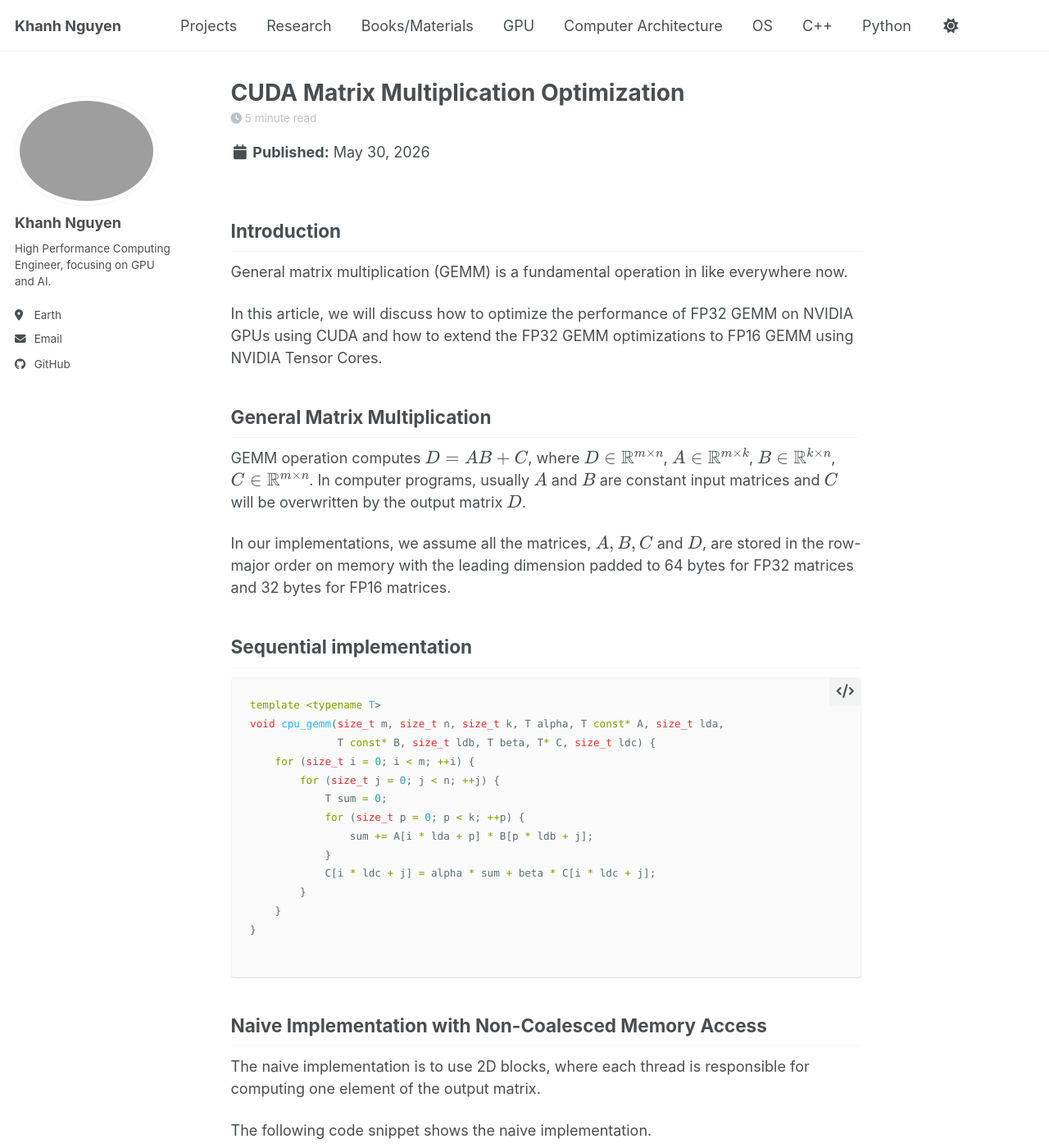
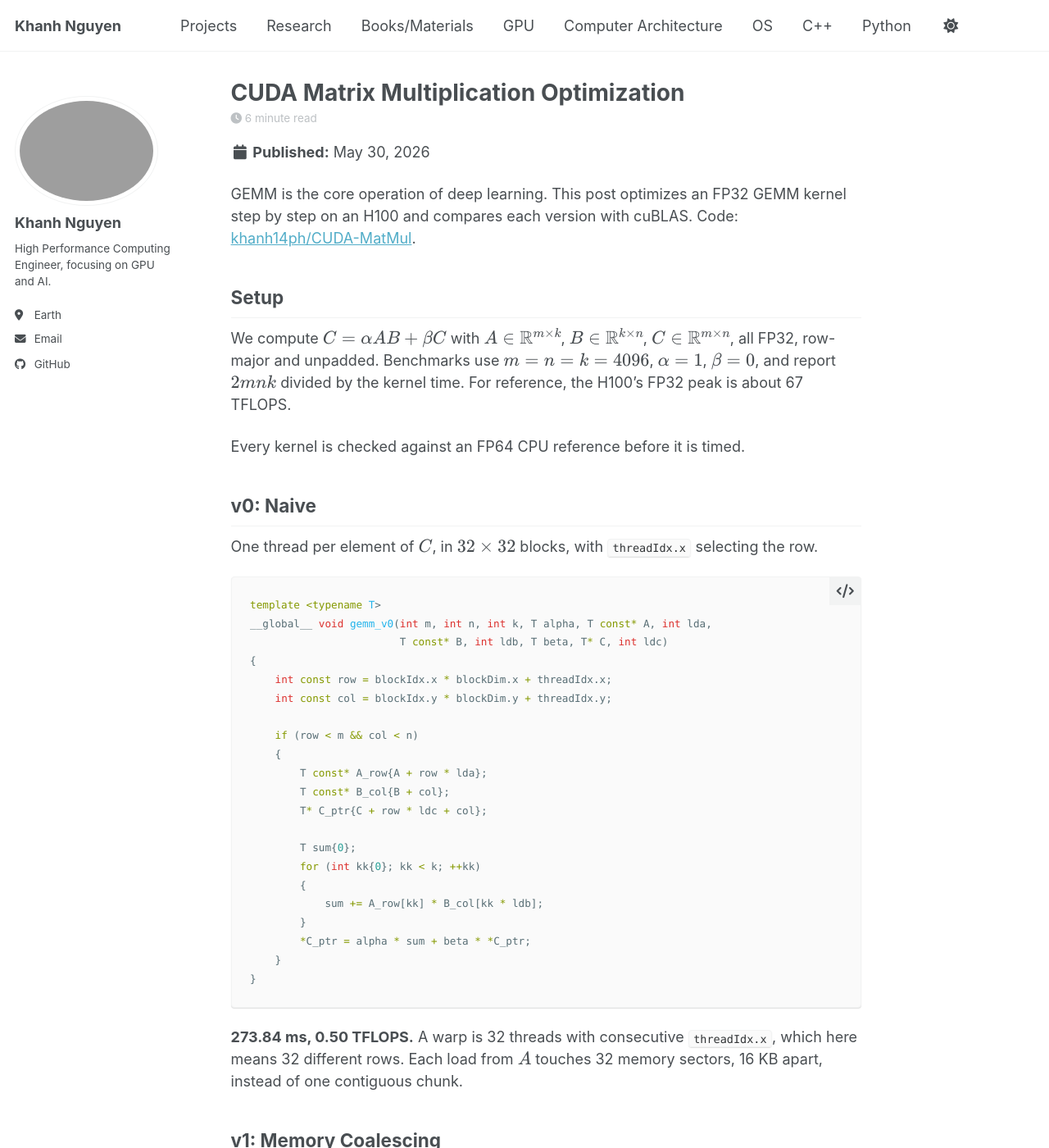
Before and after one commit to khanh14ph/khanh14ph.github.io, a Jekyll site: the page built from _posts/2026-05-30-CUDA-MatMul-Optimization.md, in a window 1280 px wide and 1400 px high. Shown: the whole window at 82% size. Built offline with Jekyll 4.4.1, drawn with Linux system fonts in a browser that asks for light colours; a script bundle is joined from its source files by our own code; library files that are not in the unit come from our copies; some of the changed text lies outside the part shown.

Commit message:
Rewrite CUDA GEMM post with H100 results
Benchmark v0-v3 and cuBLAS on H100 at 4096^3 with correct TFLOPS
(the old numbers were GFLOPS), match the code to the benchmarked
kernels, and trim the post to a minimal walkthrough.

Co-Authored-By: Claude Opus 5.5 <noreply@anthropic.com>

````diff
--- a/_posts/2026-05-30-CUDA-MatMul-Optimization.md
+++ b/_posts/2026-05-30-CUDA-MatMul-Optimization.md
@@ -5,77 +5,53 @@ categories:
   - GPU
 ---
 
-## Introduction
+GEMM is the core operation of deep learning. This post optimizes an FP32 GEMM kernel step by step on an H100 and compares each version with cuBLAS. Code: [khanh14ph/CUDA-MatMul](https://github.com/khanh14ph/CUDA-MatMul).
 
-General matrix multiplication (GEMM) is a fundamental operation in like everywhere now.
+## Setup
 
-In this article, we will discuss how to optimize the performance of FP32 GEMM on NVIDIA GPUs using CUDA and how to extend the FP32 GEMM optimizations to FP16 GEMM using NVIDIA Tensor Cores.
+We compute $$C = \alpha AB + \beta C$$ with $$A \in \mathbb{R}^{m \times k}$$, $$B \in \mathbb{R}^{k \times n}$$, $$C \in \mathbb{R}^{m \times n}$$, all FP32, row-major and unpadded. Benchmarks use $$m = n = k = 4096$$, $$\alpha = 1$$, $$\beta = 0$$, and report $$2mnk$$ divided by the kernel time. For reference, the H100's FP32 peak is about 67 TFLOPS.
 
-## General Matrix Multiplication
+Every kernel is checked against an FP64 CPU reference before it is timed.
 
-GEMM operation computes $$D = AB + C$$, where $$D \in \mathbb{R}^{m \times n}$$, $$A \in \mathbb{R}^{m \times k}$$, $$B \in \mathbb{R}^{k \times n}$$, $$C \in \mathbb{R}^{m \times n}$$. In computer programs, usually $$A$$ and $$B$$ are constant input matrices and $$C$$ will be overwritten by the output matrix $$D$$.
+## v0: Naive
 
-In our implementations, we assume all the matrices, $$A, B, C$$ and $$D$$, are stored in the row-major order on memory with the leading dimension padded to 64 bytes for FP32 matrices and 32 bytes for FP16 matrices.
-
-## Sequential implementation
-
-```cpp
-template <typename T>
-void cpu_gemm(size_t m, size_t n, size_t k, T alpha, T const* A, size_t lda,
-              T const* B, size_t ldb, T beta, T* C, size_t ldc) {
-    for (size_t i = 0; i < m; ++i) {
-        for (size_t j = 0; j < n; ++j) {
-            T sum = 0;
-            for (size_t p = 0; p < k; ++p) {
-                sum += A[i * lda + p] * B[p * ldb + j];
-            }
-            C[i * ldc + j] = alpha * sum + beta * C[i * ldc + j];
-        }
-    }
-}
-
-```
-## Naive Implementation with Non-Coalesced Memory Access
-
-The naive implementation is to use 2D blocks, where each thread is responsible for computing one element of the output matrix.
-
-The following code snippet shows the naive implementation.
+One thread per element of $$C$$, in $$32 \times 32$$ blocks, with `threadIdx.x` selecting the row.
 
 ```cpp
 template <typename T>
 __global__ void gemm_v0(int m, int n, int k, T alpha, T const* A, int lda,
                         T const* B, int ldb, T beta, T* C, int ldc)
 {
-    int const row{static_cast<int>(blockIdx.x * blockDim.x + threadIdx.x)};
-    int const col{static_cast<int>(blockIdx.y * blockDim.y + threadIdx.y)};
+    int const row = blockIdx.x * blockDim.x + threadIdx.x;
+    int const col = blockIdx.y * blockDim.y + threadIdx.y;
 
     if (row < m && col < n)
     {
-        // 64-bit offsets computed once; everything else stays 32-bit
-        T const* A_row{A + static_cast<size_t>(row) * lda};
+        T const* A_row{A + row * lda};
         T const* B_col{B + col};
-        T* C_ptr{C + static_cast<size_t>(row) * ldc + col};
+        T* C_ptr{C + row * ldc + col};
 
-        T sum{static_cast<T>(0)};
+        T sum{0};
         for (int kk{0}; kk < k; ++kk)
         {
-            sum += A_row[kk] * B_col[static_cast<size_t>(kk) * ldb];
+            sum += A_row[kk] * B_col[kk * ldb];
         }
         *C_ptr = alpha * sum + beta * *C_ptr;
     }
 }
 ```
 
-[Benchmark] gemm_v0 | Avg Time: 32.8361 ms  | Performance: 65.4001 TFLOPS
+**273.84 ms, 0.50 TFLOPS.** A warp is 32 threads with consecutive `threadIdx.x`, which here means 32 different rows. Each load from $$A$$ touches 32 memory sectors, 16 KB apart, instead of one contiguous chunk.
 
-v1: Memory coalesced
+## v1: Memory Coalescing
+
+Swap the mapping so `threadIdx.x` selects the column (and swap the grid to match). A warp now reads 32 consecutive floats of $$B$$ and one broadcast value of $$A$$.
+
 ```cpp
-
 template <typename T>
 __global__ void gemm_v1(int m, int n, int k, T alpha, T const* A, int lda,
                         T const* B, int ldb, T beta, T* C, int ldc)
 {
-    // Transposed thread mapping vs v0: x -> columns (n), y -> rows (m)
     int const col = blockIdx.x * blockDim.x + threadIdx.x;
     int const row = blockIdx.y * blockDim.y + threadIdx.y;
 
@@ -93,25 +69,14 @@ __global__ void gemm_v1(int m, int n, int k, T alpha, T const* A, int lda,
         *C_ptr = alpha * sum + beta * *C_ptr;
     }
 }
-
-template <typename T>
-void launch_gemm_kernel_v1(int m, int n, int k, T const* alpha, T const* A,
-                           int lda, T const* B, int ldb, T const* beta, T* C,
-                           int ldc, cudaStream_t stream)
-{
-    dim3 const block_dim{32U, 32U, 1U};
-    // x covers columns (n), y covers rows (m) to match the kernel's mapping
-    dim3 const grid_dim{
-        (n + block_dim.x - 1U) / block_dim.x,
-        (m + block_dim.y - 1U) / block_dim.y, 1U};
-
-    gemm_v1<T><<<grid_dim, block_dim, 0U, stream>>>(m, n, k, *alpha, A, lda, B,
-                                                    ldb, *beta, C, ldc);
-    CHECK_LAST_CUDA_ERROR();
-}
 ```
 
-v2: Shared mem
+**23.13 ms, 5.94 TFLOPS (11.8×).** Every multiply-add still needs two loads from global memory.
+
+## v2: Shared Memory Tiling
+
+Each block computes a $$32 \times 32$$ tile of $$C$$. At each step along $$K$$, it loads a $$32 \times 32$$ tile of $$A$$ and of $$B$$ into shared memory and computes from there, so each global load is reused 32 times.
+
 ```cpp
 #define BLOCK_SIZE 32
 template <typename T>
@@ -140,78 +105,78 @@ __global__ void gemm_v2(int m, int n, int k, T alpha, T const* A, int lda, T con
     }
     C[tid_row*ldc+tid_col]=alpha*sum+beta*C[tid_row*ldc+tid_col];
 }
+```
 
-template <typename T>
-void launch_gemm_kernel_v2(int m, int n, int k, T const* alpha, T const* A, int lda, T const* B, int ldb, T const* beta,  T* C, int ldc, cudaStream_t stream){
-    dim3 const block_size{32U,32U,1U};
-    dim3 const grid_size{
-        (m+block_size.x-1)/block_size.x,
-        (n+block_size.y-1)/block_size.y, 1U};
-    gemm_v2<T><<<grid_size, block_size, 0U, stream>>>(m, n, k, *alpha, A, lda, B,
-                                                    ldb, *beta, C, ldc);
-    CHECK_LAST_CUDA_ERROR();
+**14.95 ms, 9.19 TFLOPS (1.55×).** Every multiply-add now needs two loads from shared memory.
+
+## v3: 1D Block Tiling
+
+Each block computes a $$64 \times 64$$ tile, stepping through $$K$$ by 8, and each of its 512 threads computes 8 outputs in one column. A thread loads one value of $$B$$ into a register and reuses it for 8 multiply-adds, which cuts shared-memory loads from 2 to about 1.1 per multiply-add.
+
+```cpp
+// Launched with BM = BN = 64, BK = 8, TM = 8: 512 threads per block.
+// Requires m % BM == 0, n % BN == 0, k % BK == 0.
+template <typename T, int BM, int BN, int BK, int TM>
+__global__ void gemm_v3(int m, int n, int k, T alpha, T const* A, int lda,
+                        T const* B, int ldb, T beta, T* C, int ldc) {
+    constexpr int NT = BM * BN / TM;  // threads per block
+    __shared__ T A_shared[BM * BK];
+    __shared__ T B_shared[BK * BN];
+    int const tid = threadIdx.x;
+    int const threadRow = tid / BN;
+    int const threadCol = tid % BN;
+
+    A += BM * blockIdx.x * lda;
+    B += BN * blockIdx.y;
+    C += BM * blockIdx.x * ldc + BN * blockIdx.y;
+
+    T threadResult[TM] = {0};
+
+    for (int kk = 0; kk < k; kk += BK) {
+        for (int s = 0; s < (BM * BK) / NT; ++s) {
+            int const idx = tid + s * NT;
+            int const r = idx / BK, c = idx % BK;
+            A_shared[r * BK + c] = A[r * lda + c];
+        }
+
+        for (int s = 0; s < (BK * BN) / NT; ++s) {
+            int const idx = tid + s * NT;
+            int const r = idx / BN, c = idx % BN;
+            B_shared[r * BN + c] = B[r * ldb + c];
+        }
+        __syncthreads();
+
+        A += BK;
+        B += BK * ldb;
+
+        for (int i = 0; i < BK; ++i) {
+            T const B_cell = B_shared[i * BN + threadCol];
+            for (int r = 0; r < TM; ++r) {
+                threadResult[r] += A_shared[(threadRow * TM + r) * BK + i] * B_cell;
+            }
+        }
+        __syncthreads();
+    }
+
+    for (int r = 0; r < TM; ++r) {
+        int const row = threadRow * TM + r;
+        C[row * ldc + threadCol] = alpha * threadResult[r] + beta * C[row * ldc + threadCol];
+    }
 }
 ```
 
-v3: thread coarsening
-```cpp
-#define BLOCK_SIZE 32
-template <typename T>
-__global__ void gemm_v3(int m, int n, int k, T alpha, T const* A, int lda, T const* B, int ldb, T beta,  T* C, int ldc){
+**7.64 ms, 17.98 TFLOPS (1.96×).**
 
-    __shared__ T A_shared[BLOCK_SIZE*BLOCK_SIZE];
-    __shared__ T B_shared[BLOCK_SIZE*BLOCK_SIZE];
-    int tid_col=threadIdx.x;
+## Results
 
-    A+=BLOCK_SIZE*blockIdx.x*lda;
-    B+=BLOCK_SIZE*blockIdx.y;
-    C+=BLOCK_SIZE*blockIdx.x*ldc+BLOCK_SIZE*blockIdx.y;
-    T sum=0;
-    T threadResult[BLOCK_SIZE]={0};
-    for (int kk=0;kk<k;kk+=BLOCK_SIZE){
-        for (int row=0; row<BLOCK_SIZE;row++){
-            A_shared[row*BLOCK_SIZE+tid_col]=A[tid_col+row*lda];
-            B_shared[row*BLOCK_SIZE+tid_col]=B[tid_col+row*ldb];
-        }
-        __syncthreads();
-        A+=BLOCK_SIZE;
-        B+=BLOCK_SIZE*ldb;
+| Kernel | Time (ms) | TFLOPS | % of cuBLAS |
+|---|---:|---:|---:|
+| v0: naive | 273.84 | 0.50 | 1.0% |
+| v1: memory coalescing | 23.13 | 5.94 | 11.5% |
+| v2: shared memory tiling | 14.95 | 9.19 | 17.7% |
+| v3: 1D block tiling | 7.64 | 17.98 | 34.7% |
+| cuBLAS | 2.65 | 51.82 | 100% |
 
-        for (int i=0;i<BLOCK_SIZE;i++){
-            T B_cell=B_shared[tid_col+i*BLOCK_SIZE];
-            for (int row=0;row<BLOCK_SIZE;row++){
-                threadResult[row]+=A_shared[row*BLOCK_SIZE+i]*B_cell;
-            }
+Next: 2D block tiling, vectorized loads and warp tiling, then FP16 on Tensor Cores.
 
-
-        }
-        __syncthreads();
-    }
-    for (int i=0;i<BLOCK_SIZE;i++){
-        C[i*ldc+tid_col]=alpha*threadResult[i]+beta*C[i*ldc+tid_col];
-    }
-
-}
-
-template <typename T>
-void launch_gemm_kernel_v3(int m, int n, int k, T const* alpha, T const* A, int lda, T const* B, int ldb, T const* beta,  T* C, int ldc, cudaStream_t stream){
-    dim3 const block_size{32U,1U,1U};
-    dim3 const grid_size((m + BLOCK_SIZE - 1) / BLOCK_SIZE,
-                     (n + BLOCK_SIZE - 1) / BLOCK_SIZE, 1U);
-    gemm_v3<T><<<grid_size, block_size, 0U, stream>>>(m, n, k, *alpha, A, lda, B,
-                                                    ldb, *beta, C, ldc);
-    CHECK_LAST_CUDA_ERROR();
-}
-```
-
-
-BENCHMARK:
-```
-M=1024 N=1024 K=1024
---------------------------------------------------------
-[Benchmark] gemm_v0 | Avg Time: 32.0627 ms  | Performance: 66.9777 TFLOPS
-[Benchmark] gemm_v1  | Avg Time: 4.61722 ms  | Performance: 465.104 TFLOPS
-[Benchmark] gemm_v2  | Avg Time: 1.19613 ms  | Performance: 1795.35 TFLOPS
-[Benchmark] gemm_v3  | Avg Time: 0.723763 ms  | Performance: 2967.11 TFLOPS
-[Benchmark] cuBLAS | Avg Time: 0.229274 ms  | Performance: 9366.47 TFLOPS
-```
+The v3 design follows Simon Boehm's [CUDA matmul worklog](https://siboehm.com/articles/22/CUDA-MMM).
````
